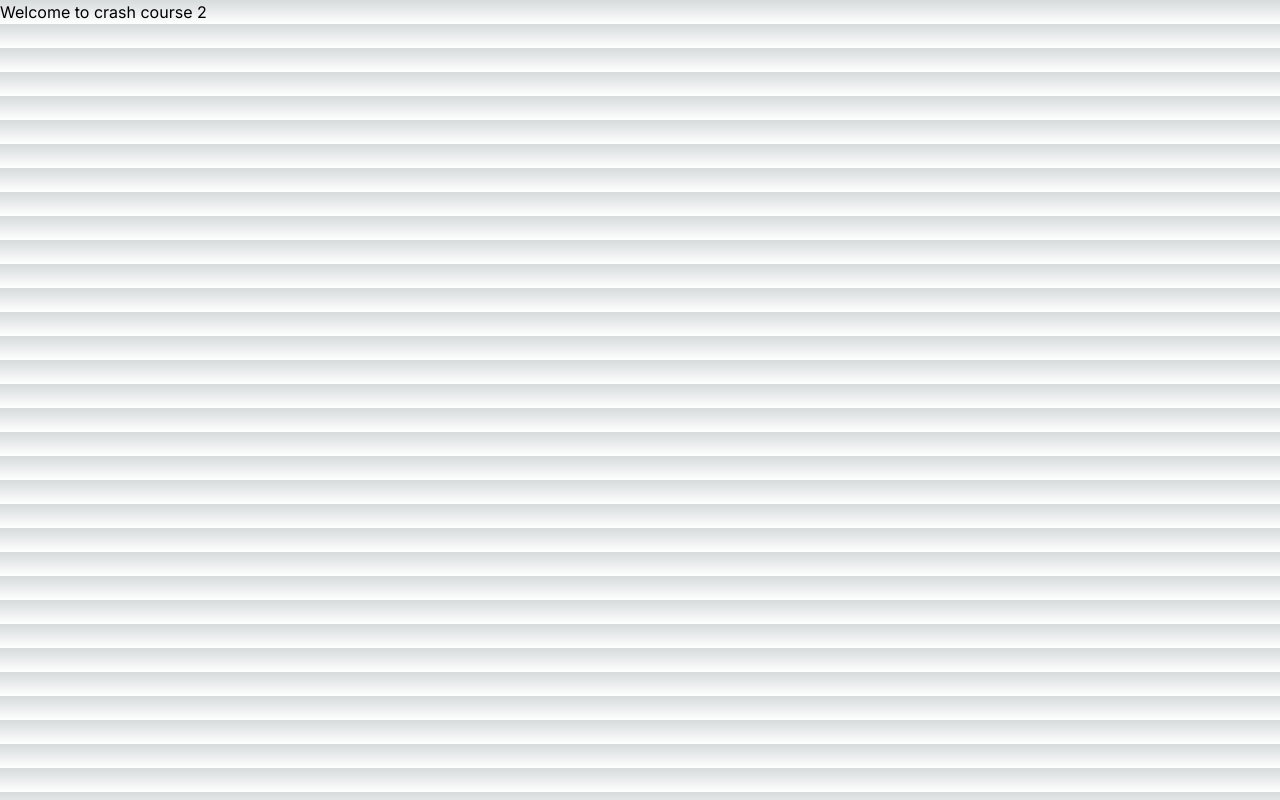
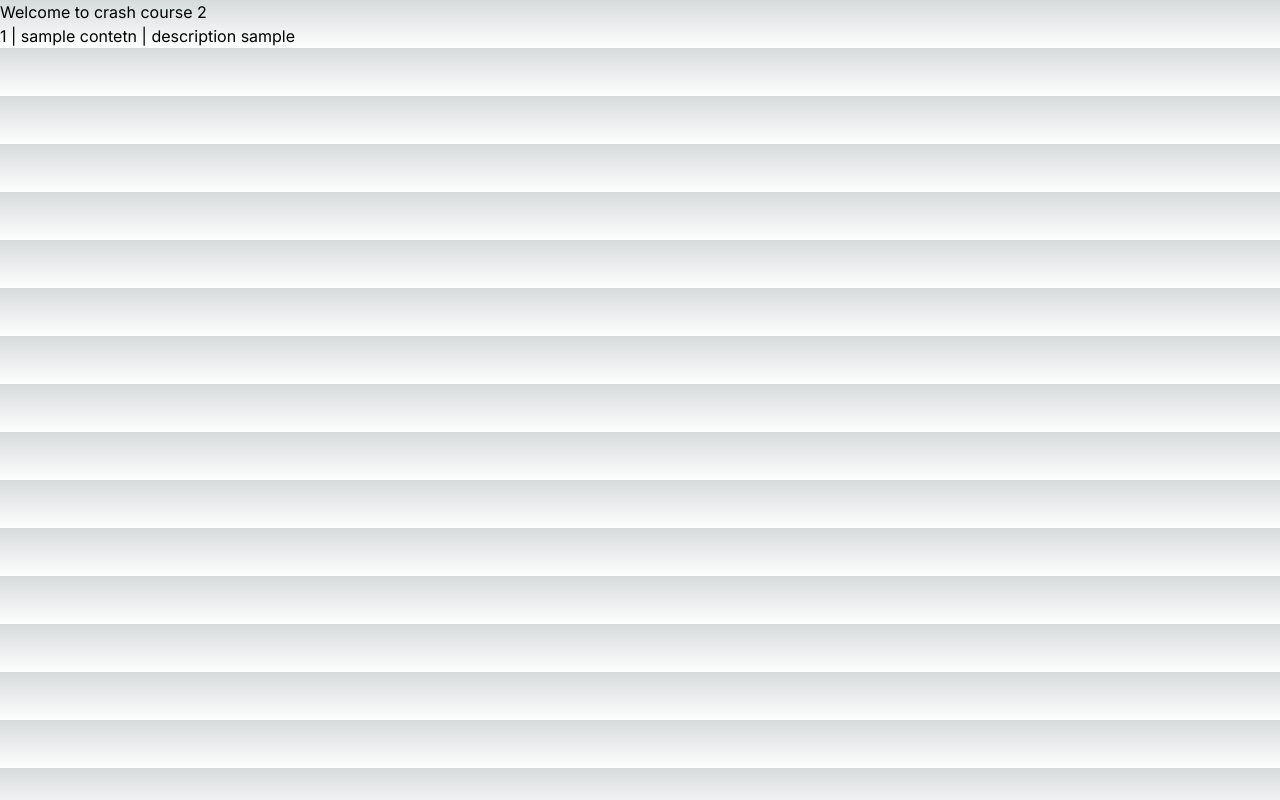
Before and after one commit to maheshsp123/crash_course_next_js_2, a Next.js app: page / in a window 1280 px wide. Built offline with nearby package versions, Linux system fonts and the light colour scheme.

Commit message:
commit 4

```diff
--- a/src/app/page.js
+++ b/src/app/page.js
@@ -1,10 +1,12 @@
 import Image from "next/image";
 import { articles } from "@/data";
+import ArticleItem from "@/components/ArticleItem"
 
 export default function Home() {
   return (
       <div>
         <h2>Welcome to crash course 2</h2>
+        <ArticleItem id="1" content="sample contetn" description="description sample"/>
       </div>
   );
 }
--- /dev/null
+++ b/src/components/ArticleItem.js
@@ -0,0 +1,12 @@
+// 'use server';
+
+const ArticleItem = ({id, content, description})=>{
+    return (
+    <div>
+        {id} | {content} | {description}
+    </div>
+    )
+
+}
+
+export default ArticleItem
```
